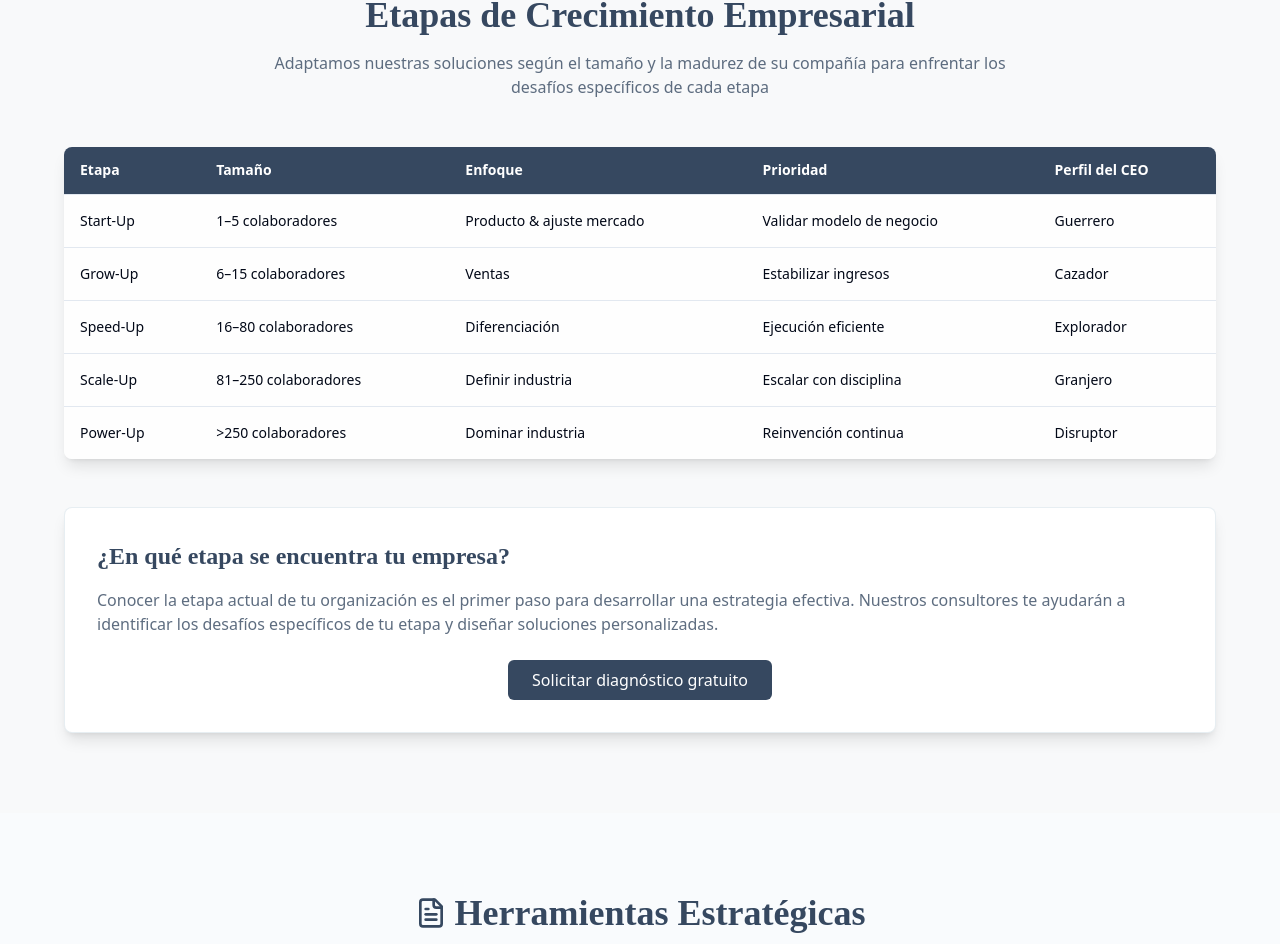
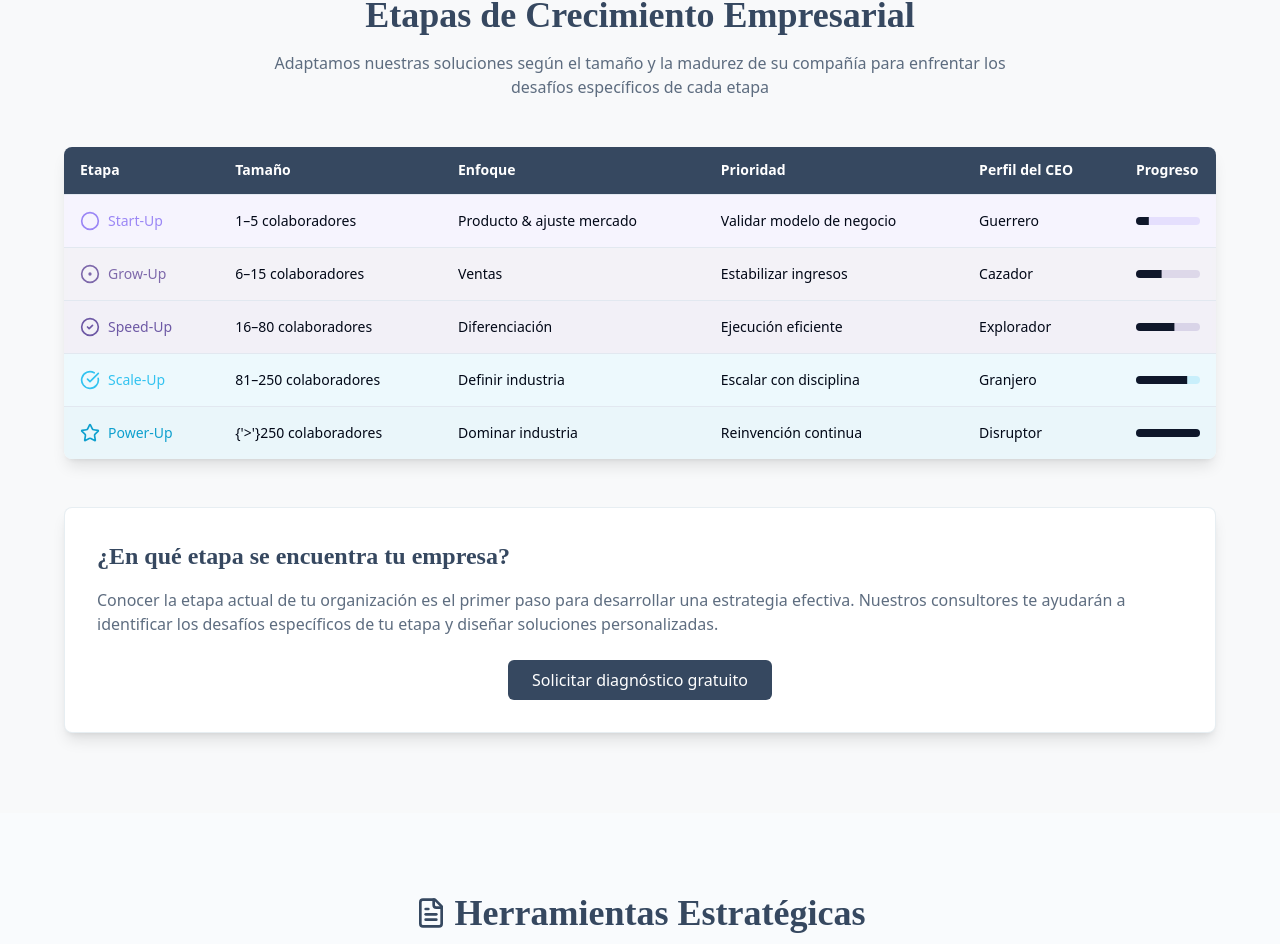
Before and after one commit to Omar-Villalobos/business-strategy-compass, a React (Vite) app: page / in a window 1280 px wide. Shown: the part 6170-7114 px from the top of the page. Built offline with nearby package versions, Linux system fonts and the light colour scheme.

Commit message:
feat: Improve growth stages component
Enhance the GrowthStages component with highlighted colors and impactful progress icons.

```diff
--- a/src/components/GrowthStages.tsx
+++ b/src/components/GrowthStages.tsx
@@ -1,7 +1,62 @@
 
 import { Table, TableBody, TableCell, TableHead, TableHeader, TableRow } from "./ui/table";
+import { Progress } from "./ui/progress";
+import { CheckCircle, Circle, CircleCheck, CircleDot, Star } from "lucide-react";
 
 export const GrowthStages = () => {
+  const stages = [
+    {
+      name: "Start‑Up",
+      size: "1–5 colaboradores",
+      focus: "Producto & ajuste mercado",
+      priority: "Validar modelo de negocio",
+      ceoProfile: "Guerrero",
+      color: "#9b87f5",
+      progress: 20,
+      icon: Circle
+    },
+    {
+      name: "Grow‑Up",
+      size: "6–15 colaboradores",
+      focus: "Ventas",
+      priority: "Estabilizar ingresos",
+      ceoProfile: "Cazador",
+      color: "#7E69AB",
+      progress: 40,
+      icon: CircleDot
+    },
+    {
+      name: "Speed‑Up",
+      size: "16–80 colaboradores",
+      focus: "Diferenciación",
+      priority: "Ejecución eficiente",
+      ceoProfile: "Explorador",
+      color: "#6E59A5",
+      progress: 60,
+      icon: CircleCheck
+    },
+    {
+      name: "Scale‑Up",
+      size: "81–250 colaboradores",
+      focus: "Definir industria",
+      priority: "Escalar con disciplina",
+      ceoProfile: "Granjero",
+      color: "#33C3F0",
+      progress: 80,
+      icon: CheckCircle
+    },
+    {
+      name: "Power‑Up",
+      size: "{'>'}250 colaboradores",
+      focus: "Dominar industria",
+      priority: "Reinvención continua",
+      ceoProfile: "Disruptor",
+      color: "#0FA0CE",
+      progress: 100,
+      icon: Star
+    }
+  ];
+
   return (
     <div className="py-20 px-4 bg-[#f8f9fa]">
       <div className="max-w-6xl mx-auto">
@@ -21,44 +76,43 @@ export const GrowthStages = () => {
                 <TableHead className="font-bold text-white">Enfoque</TableHead>
                 <TableHead className="font-bold text-white">Prioridad</TableHead>
                 <TableHead className="font-bold text-white">Perfil del CEO</TableHead>
+                <TableHead className="font-bold text-white">Progreso</TableHead>
               </TableRow>
             </TableHeader>
             <TableBody>
-              <TableRow className="hover:bg-[#86a8be]/5">
-                <TableCell className="font-medium">Start‑Up</TableCell>
-                <TableCell>1–5 colaboradores</TableCell>
-                <TableCell>Producto & ajuste mercado</TableCell>
-                <TableCell>Validar modelo de negocio</TableCell>
-                <TableCell>Guerrero</TableCell>
-              </TableRow>
-              <TableRow className="hover:bg-[#86a8be]/5">
-                <TableCell className="font-medium">Grow‑Up</TableCell>
-                <TableCell>6–15 colaboradores</TableCell>
-                <TableCell>Ventas</TableCell>
-                <TableCell>Estabilizar ingresos</TableCell>
-                <TableCell>Cazador</TableCell>
-              </TableRow>
-              <TableRow className="hover:bg-[#86a8be]/5">
-                <TableCell className="font-medium">Speed‑Up</TableCell>
-                <TableCell>16–80 colaboradores</TableCell>
-                <TableCell>Diferenciación</TableCell>
-                <TableCell>Ejecución eficiente</TableCell>
-                <TableCell>Explorador</TableCell>
-              </TableRow>
-              <TableRow className="hover:bg-[#86a8be]/5">
-                <TableCell className="font-medium">Scale‑Up</TableCell>
-                <TableCell>81–250 colaboradores</TableCell>
-                <TableCell>Definir industria</TableCell>
-                <TableCell>Escalar con disciplina</TableCell>
-                <TableCell>Granjero</TableCell>
-              </TableRow>
-              <TableRow className="hover:bg-[#86a8be]/5">
-                <TableCell className="font-medium">Power‑Up</TableCell>
-                <TableCell>{">"}250 colaboradores</TableCell>
-                <TableCell>Dominar industria</TableCell>
-                <TableCell>Reinvención continua</TableCell>
-                <TableCell>Disruptor</TableCell>
-              </TableRow>
+              {stages.map((stage, index) => (
+                <TableRow
+                  key={stage.name}
+                  className="hover:bg-[#86a8be]/5 transition-colors"
+                  style={{ backgroundColor: `${stage.color}15` }}
+                >
+                  <TableCell className="font-medium flex items-center">
+                    <div className="mr-2">
+                      <stage.icon size={20} color={stage.color} strokeWidth={2} />
+                    </div>
+                    <span style={{ color: stage.color }}>{stage.name}</span>
+                  </TableCell>
+                  <TableCell>{stage.size}</TableCell>
+                  <TableCell>{stage.focus}</TableCell>
+                  <TableCell>{stage.priority}</TableCell>
+                  <TableCell>{stage.ceoProfile}</TableCell>
+                  <TableCell className="w-24">
+                    <Progress value={stage.progress} className="h-2"
+                      style={{
+                        backgroundColor: `${stage.color}30`,
+                      }}
+                    >
+                      <div
+                        className="h-full transition-all"
+                        style={{
+                          backgroundColor: stage.color,
+                          width: `${stage.progress}%`
+                        }}
+                      />
+                    </Progress>
+                  </TableCell>
+                </TableRow>
+              ))}
             </TableBody>
           </Table>
         </div>
```
